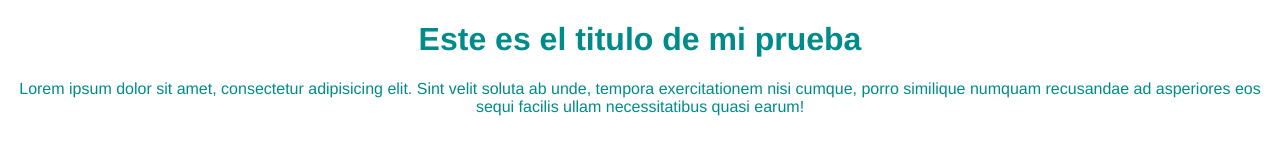
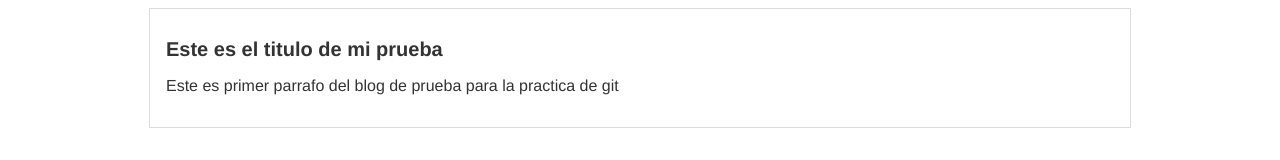
Before and after one commit to AbrahamSegura/blog-de-prueba, a plain HTML site: page index.html in a window 1280 px wide. Drawn offline with Linux system fonts and the light colour scheme.

Commit message:
commit A LOS estilos

```diff
--- a/css/estilos.css
+++ b/css/estilos.css
@@ -1,5 +1,17 @@
 body {
     text-align: center;
     font-family: 'Franklin Gothic Medium', 'Arial Narrow', Arial, sans-serif;
-    color: darkcyan;
+    color: #333;
 }
+
+#container {
+    width: 75%;
+    padding: 1em;
+    text-align: left;
+    border: 1px solid #ddd;
+    margin: auto;
+}
+
+#container h1 {
+    font-size: 20px;
+}
--- a/index.html
+++ b/index.html
@@ -10,9 +10,16 @@
 </head>
 
 <body>
-    <h1>Este es el titulo de mi prueba</h1>
+    <div id="container">
 
-    <p>Lorem ipsum dolor sit amet, consectetur adipisicing elit. Sint velit soluta ab unde, tempora exercitationem nisi cumque, porro similique numquam recusandae ad asperiores eos sequi facilis ullam necessitatibus quasi earum!</p>
+        <header class="post">
+            <h1>Este es el titulo de mi prueba</h1>
+
+            <p>Este es primer parrafo del blog de prueba para la practica de git</p>
+        </header>
+
+
+    </div>
 
 </body>
 
```
